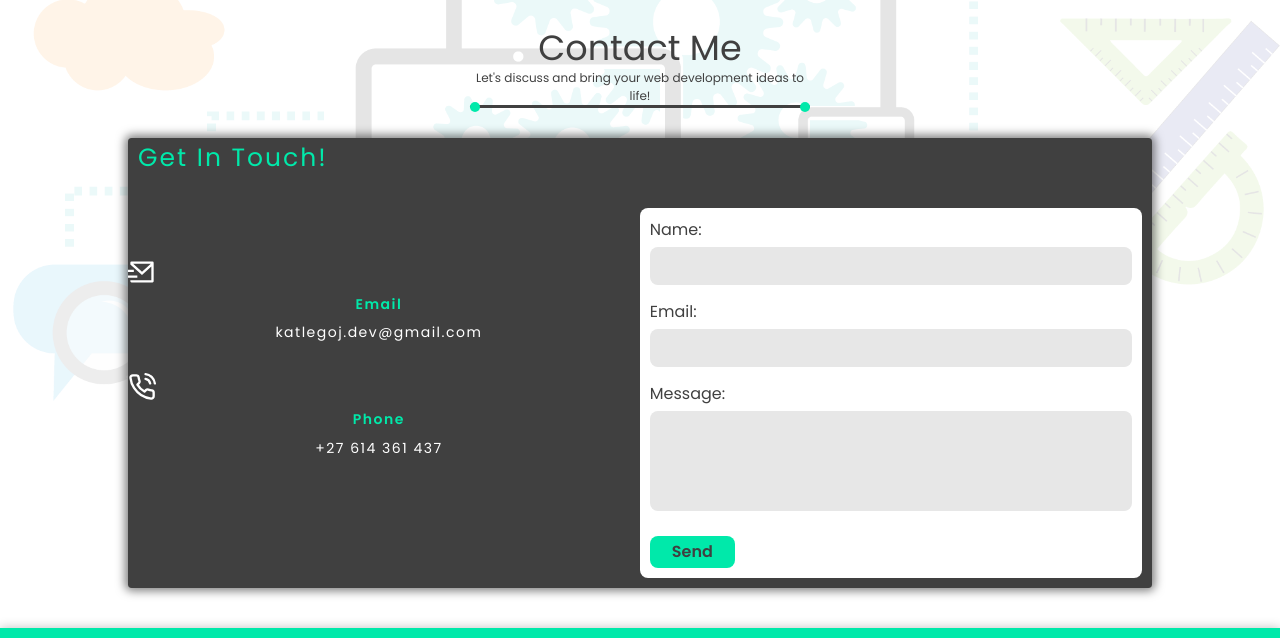
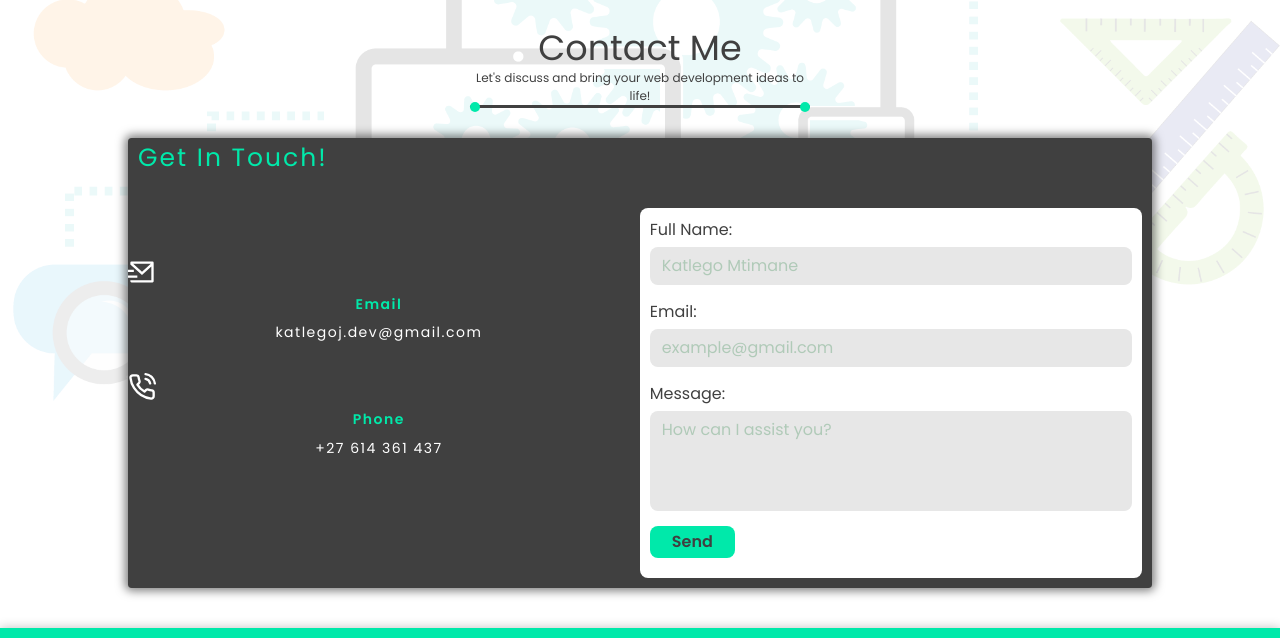
Before and after one commit to agurchu/katlegojdev, a React (Vite) app in the folder client/: page / in a window 1280 px wide. Shown: the part 2700-3338 px from the top of the page. Built offline with nearby package versions, Linux system fonts and the light colour scheme.

Commit message:
validation component and setup

```diff
--- /dev/null
+++ b/client/src/components/InlineError.jsx
@@ -0,0 +1,5 @@
+import React from "react";
+
+export default function InlineError({ error }) {
+  return <p className="my-1 text-sm text-danger font-medium">{error}</p>;
+}
--- a/client/src/components/Validation.jsx
+++ b/client/src/components/Validation.js
@@ -1,3 +1,11 @@
+const validateFullName = ({ name, setNameError }) => {
+  return name && name.length < 5
+    ? setNameError("Full name is too short")
+    : name && name.length > 50
+    ? setNameError("Try to make short and meanfull")
+    : setNameError("");
+};
+
 const validateEmail = ({ email, setEmailError }) => {
   const emailRegular =
     /^(([^<>()[\]\\.,;:\s@\"]+(\.[^<>()[\]\\.,;:\s@\"]+)*)|(\".+\"))@((\[[0-9]{1,3}\.[0-9]{1,3}\.[0-9]{1,3}\.[0-9]{1,3}\])|(([a-zA-Z\-0-9]+\.)+[a-zA-Z]{2,}))$/;
@@ -14,4 +22,4 @@ const validateMessage = ({ message, setMessageError }) => {
     : setMessageError("");
 };
 
-export { validateEmail, validateMessage };
+export { validateEmail, validateMessage, validateFullName };
--- a/client/src/portfolioContainer/contactMe/ContactMe.jsx
+++ b/client/src/portfolioContainer/contactMe/ContactMe.jsx
@@ -1,15 +1,31 @@
-import React, { useState } from "react";
+import React, { useEffect, useState } from "react";
 import { RiMailSendLine } from "react-icons/ri";
 import { FiPhoneCall } from "react-icons/fi";
 import axios from "axios";
 import "./contactMe.css";
 import SectionHeading from "../../components/SectionHeading";
 import webdevvector from "../../assets/webdevvector.png";
+import {
+  validateEmail,
+  validateFullName,
+  validateMessage,
+} from "../../components/Validation";
+import InlineError from "../../components/InlineError";
 
 export default function ContactMe() {
   const [name, setName] = useState("");
   const [email, setEmail] = useState("");
   const [message, setMessage] = useState("");
+  const [nameError, setNameError] = useState();
+  const [messageError, setMessageError] = useState("");
+  const [emailError, setEmailError] = useState("");
+
+  useEffect(() => {
+    // *************Validation
+    validateEmail({ email, setEmailError });
+    validateMessage({ message, setMessageError });
+    validateFullName({ name, setNameError });
+  }, [email, message, name]);
 
   const handleSubmit = async (e) => {
     e.preventDefault();
@@ -53,32 +69,41 @@ export default function ContactMe() {
           </div>
         </div>
         <form onSubmit={handleSubmit}>
+          {/* Fullname */}
           <label className="!block" htmlFor="name">
-            Name:
+            Full Name:
           </label>
           <input
             type="text"
-            id="name"
+            placeholder="Katlego Mtimane"
             value={name}
             onChange={(e) => setName(e.target.value)}
             required
           />
+          {nameError && <InlineError error={nameError} />}
+          {/* email */}
           <label htmlFor="email">Email:</label>
           <input
             type="email"
-            id="email"
+            placeholder="example@gmail.com"
             value={email}
             onChange={(e) => setEmail(e.target.value)}
             required
           />
+          {emailError && <InlineError error={emailError} />}
+          {/* message */}
           <label htmlFor="message">Message:</label>
           <textarea
-            id="message"
+            placeholder="How can I assist you?"
             value={message}
             onChange={(e) => setMessage(e.target.value)}
             required
           />
-          <button type="submit">Send</button>
+          {messageError && <InlineError error={messageError} />}
+          {/* Submit */}
+          <div>
+            <button type="submit">Send</button>
+          </div>
         </form>
       </div>
       <div className="bg_webicon">
--- a/client/src/portfolioContainer/contactMe/contactMe.css
+++ b/client/src/portfolioContainer/contactMe/contactMe.css
@@ -7,7 +7,7 @@
 }
 
 .form__div {
-  height: 450px;
+  min-height: 450px;
   border-radius: var(--rounded-01);
   position: relative;
   width: 100%;
@@ -42,6 +42,10 @@
   text-align: left;
   margin-bottom: 5px;
 }
+.form__div form input::placeholder,
+.form__div form textarea::placeholder {
+  color: rgb(176, 202, 184);
+}
 
 .form__div form input,
 .form__div form textarea {
@@ -65,11 +69,15 @@
   min-height: 100px;
 }
 
+.form__div form div {
+  width: 100%;
+  display: flex;
+}
+
 .form__div form button {
   padding: 2px 20px;
   border: 2px solid transparent;
-  position: absolute;
-  bottom: 10px;
+
   background: var(--primary);
   color: var(--dark);
   border-radius: var(--rounded-01);
@@ -131,7 +139,6 @@
   }
 
   .form__div form {
-    height: 400px;
     margin-top: 20px;
   }
   .form__div form textarea {
```
